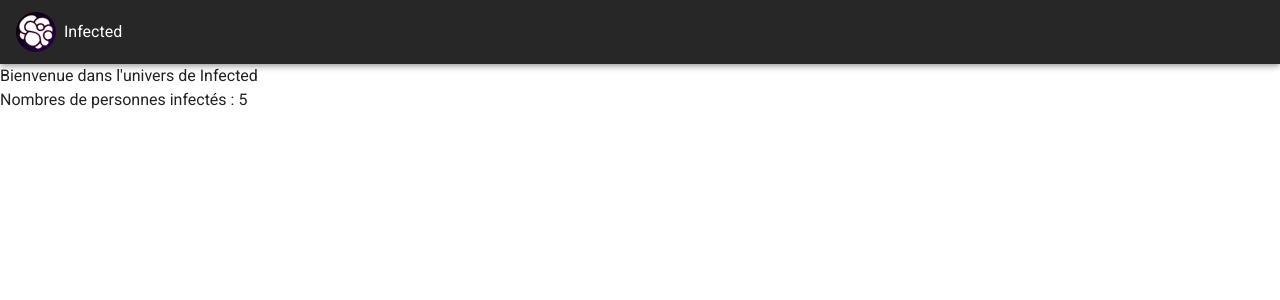
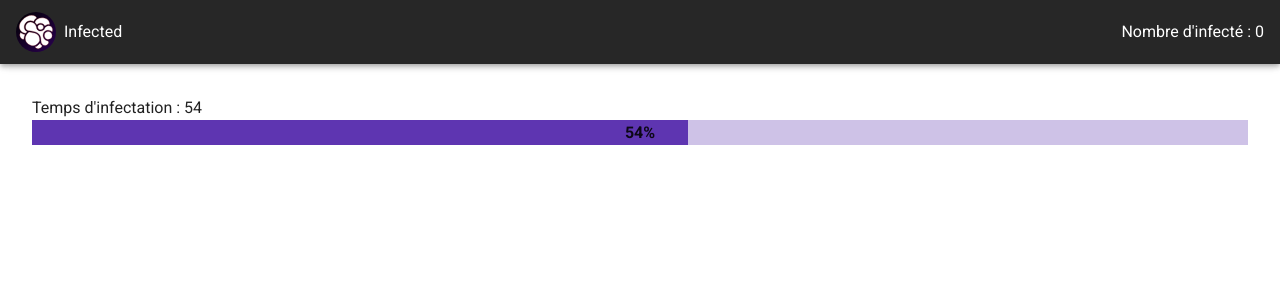
Before and after one commit to Rhend/infected, a Vue app in the folder infectedfront/: page / in a window 1280 px wide. Shown: the top 300 px of the page. Built offline with nearby package versions, Linux system fonts and the light colour scheme.

Commit message:
add first game loop with vuetify ! Hourra !

```diff
--- a/infectedfront/src/App.vue
+++ b/infectedfront/src/App.vue
@@ -1,7 +1,5 @@
 <template>
   <v-app>
-    <HeaderRessource/>
-
     <v-main>
       <router-view />
     </v-main>
@@ -9,16 +7,8 @@
 </template>
 
 <script>
-import HeaderRessource from "@/components/HeaderRessource.vue";
 
 export default {
   name: "App",
-  components:{
-    HeaderRessource,
-  },
-
-  data: () => ({
-    //
-  }),
 };
 </script>
--- /dev/null
+++ b/infectedfront/src/components/GeneratingRessource.vue
@@ -0,0 +1,77 @@
+<template>
+    <div class="Main">
+        Temps d'infectation : {{ infectedTime }}
+        <!-- <v-progress-circular
+            color="deep-purple darken-1"
+            :rotate="-90"
+            :size="50"
+            :value="infectedTime"
+            :width="8"
+        /> -->
+        <v-progress-linear
+            color="deep-purple darken-1"
+            v-model="infectedTime"
+            :height="25"
+        >
+            <template v-slot:default="{ value }">
+                <strong>{{ Math.ceil(value) }}%</strong>
+            </template>
+        </v-progress-linear>
+    </div>
+</template>
+<script>
+export default {
+    name:"GeneratingRessource",
+    data() {
+        return {
+            infectedTime:0,
+            infectedCount: 0,
+            invadeQuartier: false,
+            invadeQuartierCount:0,
+        };
+    },
+    mounted() {
+        this.increaseInfected();
+    },
+    methods: {
+        increaseInfected() {
+            // setInterval(() => {
+            //     if (this.infectedTime === 100){
+            //         this.infectedTime = 0;
+            //         this.infectedCount ++;
+            //     }else{
+            //         this.infectedTime += 10;
+            //     }
+            // }, 1000);
+            setInterval(() => {
+                if (this.infectedTime === 100){
+                    this.infectedTime = 0;
+                    this.infectedCount ++;
+                }else{
+                    this.infectedTime += 1;
+                }
+            }, 100);
+        },
+        spendInfected(whichStep){
+            switch (whichStep) {
+                case "Invade":
+                    this.infectedCount = this.infectedCount - 30;
+                    this.invadeQuartier = true;
+                    this.invadeQuartierCount += 30;
+                break;
+                default:
+                break;
+            }
+        },
+    },
+}
+</script>
+<style lang="css">
+    .Main{
+        margin:2rem;
+    }
+    .v-progress-circular {
+        margin: 1rem;
+        transition: none;
+    }
+</style>
--- a/infectedfront/src/components/HeaderRessource.vue
+++ b/infectedfront/src/components/HeaderRessource.vue
@@ -1,5 +1,4 @@
 <template>
-
     <v-app-bar app dark>
       <div class="d-flex align-center">
         <v-img
@@ -10,20 +9,20 @@
           transition="scale-transition"
           width="40"
         />
-
         Infected
       </div>
-
       <v-spacer></v-spacer>
+      Nombre d'infecté : {{ infectedCount }}
     </v-app-bar>
 </template>
 
 <script>
 export default {
   name: "HeaderRessource",
-
-  data: () => ({
-    //
-  }),
+    data() {
+        return {
+            infectedCount: 0,
+        }
+    },
 };
 </script>
--- a/infectedfront/src/views/Game.vue
+++ b/infectedfront/src/views/Game.vue
@@ -1,58 +1,19 @@
 <template>
   <div>
-    <div>
-      Bienvenue dans l'univers de Infected <br />
-      Nombres de personnes infectés : {{ infectedCount }}
-    </div>
-
-    <div v-if="infectedCount > 10 && infectedCount < 30">
-      Les gens commence à agir bizzarement..
-    </div>
-    <div v-else-if="infectedCount >= 30">
-      Voulez-vous envoyer vos infectés dans le quartier voisin ?
-      <button @click="spendInfected('Invade')">Envoyer les infectés</button>
-    </div>
-
-    <div v-if="invadeQuartier" class="block">Nombre d'infecté dans le quartier : {{ invadeQuartierCount }}</div>
+    <HeaderRessource/>
+    <GeneratingRessource/>
   </div>
 </template>
 
 <script>
+import HeaderRessource from "@/components/HeaderRessource.vue";
+import GeneratingRessource from "@/components/GeneratingRessource.vue";
+
 export default {
   name: "Game",
-  data() {
-    return {
-      infectedCount: 0,
-      invadeQuartier: false,
-      invadeQuartierCount:0,
-    };
-  },
-  mounted() {
-    this.increaseInfected();
-  },
-  methods: {
-    increaseInfected() {
-      setInterval(() => {
-        this.infectedCount ++;
-      }, 1000);
-    },
-    spendInfected(whichStep){
-      switch (whichStep) {
-        case "Invade":
-          this.infectedCount = this.infectedCount - 30;
-          this.invadeQuartier = true;
-          this.invadeQuartierCount += 30;
-          break;
-        default:
-          break;
-      }
-    },
+  components:{
+    HeaderRessource,
+    GeneratingRessource,
   },
 };
 </script>
-<style lang="css">
-  .block{
-    border: 1px dotted black;
-    margin: 50px;
-  }
-</style>
```
